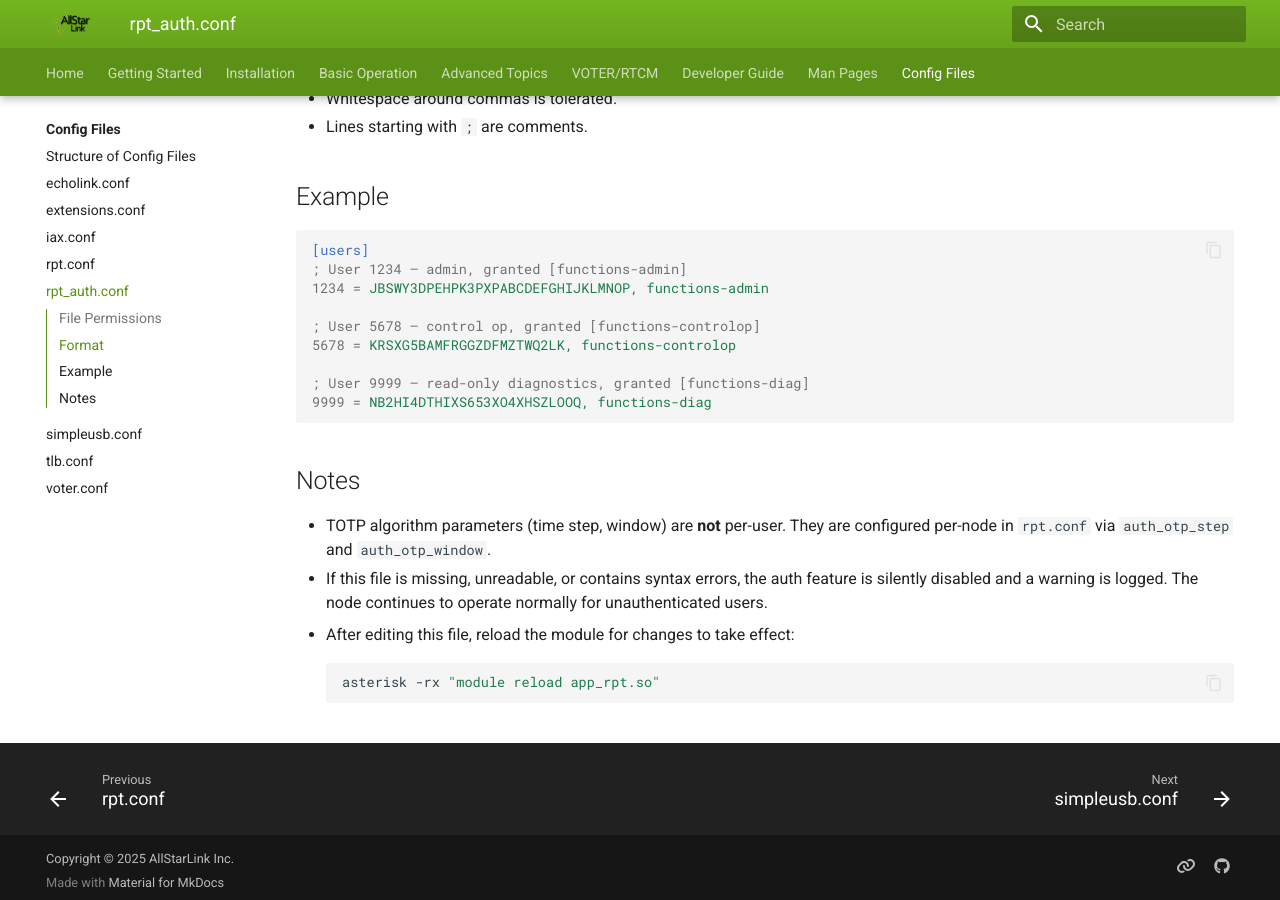
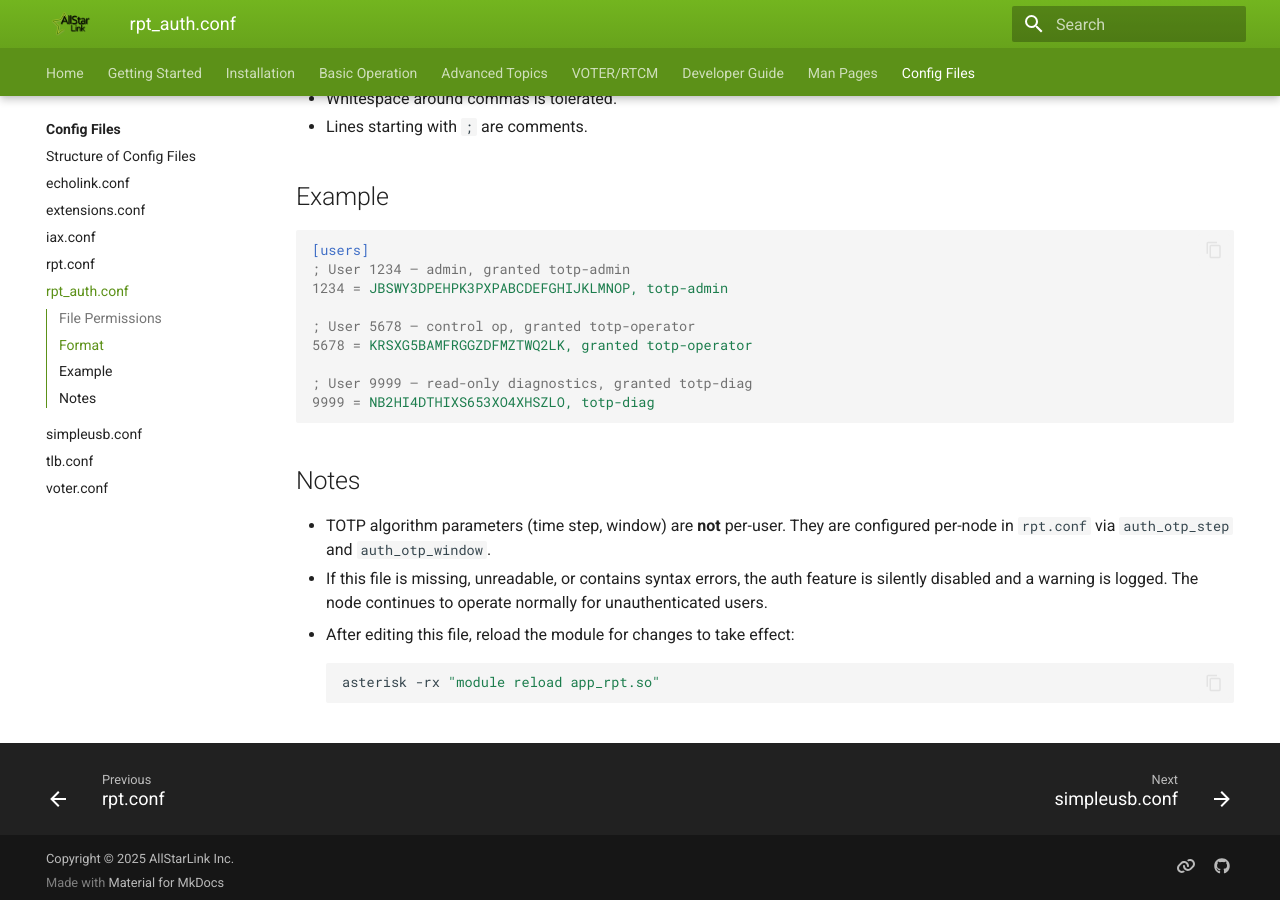
Before and after one commit to AllStarLink/ASL3-Manual, an MkDocs documentation site: the page built from docs/config/rpt_auth_conf.md, in a window 1280 px wide and 900 px high, scrolled down 900 px. Built offline with MkDocs 1.6.1 and Material for MkDocs 9.7.7, drawn with Linux system fonts in a browser that asks for light colours.

Commit message:
fixed stanzas to be the same as files

````diff
--- a/docs/config/rpt_auth_conf.md
+++ b/docs/config/rpt_auth_conf.md
@@ -33,14 +33,14 @@ Field|Description
 
 ```ini
 [users]
-; User 1234 — admin, granted [functions-admin]
-1234 = JBSWY3DPEHPK3PXPABCDEFGHIJKLMNOP, functions-admin
+; User 1234 — admin, granted totp-admin
+1234 = JBSWY3DPEHPK3PXPABCDEFGHIJKLMNOP, totp-admin
 
-; User 5678 — control op, granted [functions-controlop]
-5678 = KRSXG5BAMFRGGZDFMZTWQ2LK, functions-controlop
+; User 5678 — control op, granted totp-operator
+5678 = KRSXG5BAMFRGGZDFMZTWQ2LK, granted totp-operator
 
-; User 9999 — read-only diagnostics, granted [functions-diag]
-9999 = NB2HI4DTHIXS653XO4XHSZLOOQ, functions-diag
+; User 9999 — read-only diagnostics, granted totp-diag
+9999 = NB2HI4DTHIXS653XO4XHSZLO, totp-diag
 ```
 
 ## Notes
````
